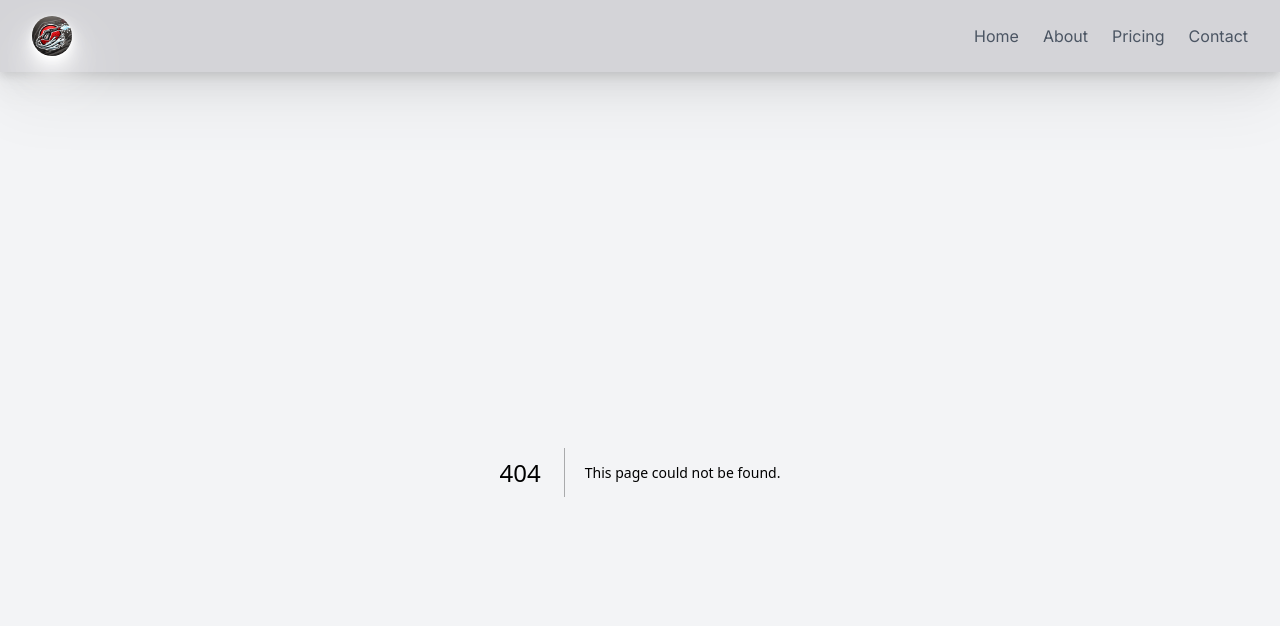
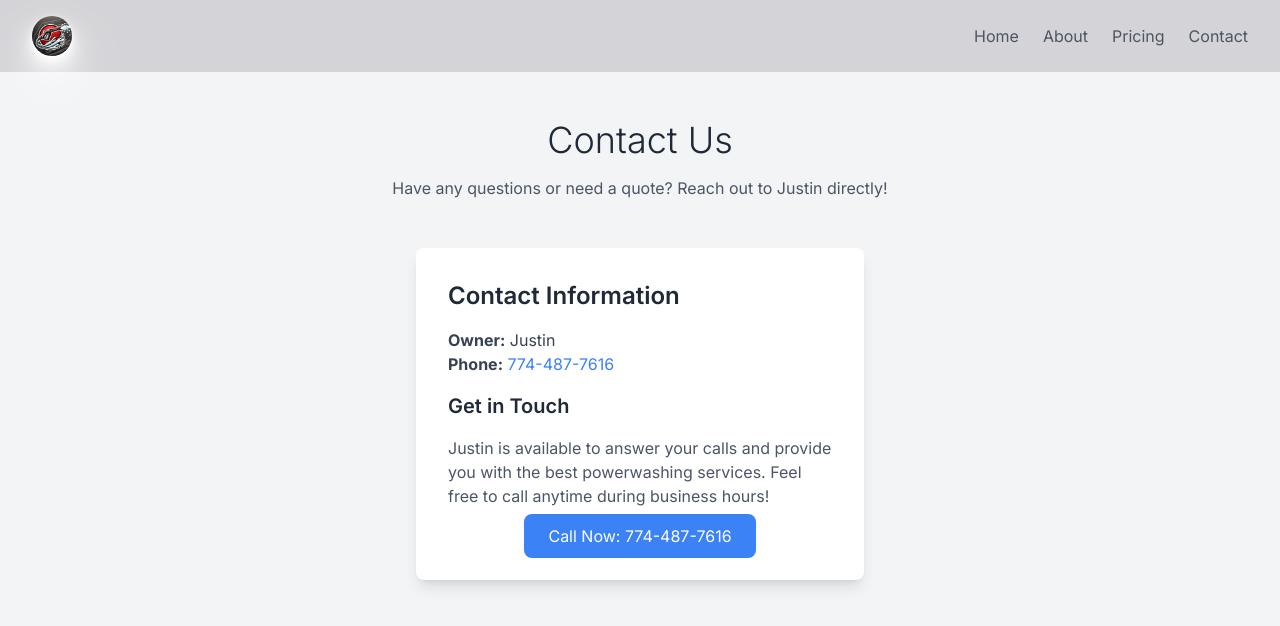
Before and after one commit to jaredvgraham/graham-power-washing, a Next.js app: page /contact in a window 1280 px wide. Before the commit this address had no page. Shown: the top 626 px of the page. Built offline with nearby package versions, Linux system fonts and the light colour scheme.

Commit message:
review update

```diff
--- /dev/null
+++ b/src/app/contact/page.tsx
@@ -0,0 +1,47 @@
+import React from "react";
+
+const ContactPage = () => {
+  return (
+    <div className="bg-gray-100 py-12">
+      <div className="container mx-auto text-center mb-12">
+        <h1 className="text-4xl font-light text-gray-800">Contact Us</h1>
+        <p className="text-gray-600 mt-4 max-w-3xl mx-auto">
+          Have any questions or need a quote? Reach out to Justin directly!
+        </p>
+      </div>
+      <div className="container mx-auto px-4">
+        <div className="max-w-md mx-auto bg-white p-8 rounded-lg shadow-lg">
+          <h2 className="text-2xl font-semibold text-gray-800 mb-4">
+            Contact Information
+          </h2>
+          <p className="text-gray-700 mb-4">
+            <strong>Owner:</strong> Justin
+            <br />
+            <strong>Phone:</strong>{" "}
+            <a href="tel:7744877616" className="text-blue-500 hover:underline">
+              774-487-7616
+            </a>
+          </p>
+          <h3 className="text-xl font-semibold text-gray-800 mb-4">
+            Get in Touch
+          </h3>
+          <p className="text-gray-600 mb-4">
+            Justin is available to answer your calls and provide you with the
+            best powerwashing services. Feel free to call anytime during
+            business hours!
+          </p>
+          <div className="text-center">
+            <a
+              href="tel:7744877616"
+              className="bg-blue-500 text-white py-3 px-6 rounded-lg hover:bg-blue-600 transition duration-300"
+            >
+              Call Now: 774-487-7616
+            </a>
+          </div>
+        </div>
+      </div>
+    </div>
+  );
+};
+
+export default ContactPage;
--- a/src/components/AboutUs.tsx
+++ b/src/components/AboutUs.tsx
@@ -6,7 +6,7 @@ const AboutUs = () => {
     <div className="bg-white py-12">
       <div className="container mx-auto text-center mb-12">
         <h1 className="text-4xl font-light text-gray-800">About Us</h1>
-        <p className="text-gray-600 mt-4 max-w-3xl mx-auto">
+        <p className="text-gray-600 mt-4 max-w-3xl mx-auto p-2">
           Welcome to Graham Power-Washing! We are a family-owned business run by
           two brothers, Justin and Jared, who have been providing top-quality
           power washing services for over a decade. Specializing in all aspects
@@ -16,9 +16,9 @@ const AboutUs = () => {
       </div>
       <div className="container mx-auto flex flex-col md:flex-row items-center justify-center gap-8 px-6">
         <div className="max-w-sm">
-          <Image src="/justin2.jpg" alt="Justin" width={300} height={300} />
+          <Image src="/justin2.jpg" alt="Justin" width={310} height={310} />
           <h2 className="text-xl font-semibold mt-4">Justin</h2>
-          <p className="text-gray-600 mt-2">
+          <p className="text-gray-600 mt-2 w-80">
             Justin brings his extensive experience and keen eye for detail to
             every project, ensuring each job is completed to the highest
             standard.
@@ -27,7 +27,7 @@ const AboutUs = () => {
         <div className="max-w-sm">
           <Image src="/me.jpg" alt="Jared" width={300} height={300} />
           <h2 className="text-xl font-semibold mt-4">Jared</h2>
-          <p className="text-gray-600 mt-2">
+          <p className="text-gray-600 mt-2 w-80">
             Jared&apos;s dedication and commitment to customer satisfaction
             shine through in his work, making sure every client is happy with
             the results.
@@ -35,7 +35,7 @@ const AboutUs = () => {
         </div>
       </div>
       <div className="container mx-auto text-center mt-12">
-        <p className="text-gray-600 max-w-3xl mx-auto">
+        <p className="text-gray-600 max-w-3xl mx-auto p-2  ">
           At Graham Power-Washing, we believe in delivering exceptional results
           and building long-lasting relationships with our clients. Whether
           it&apos;s a small residential house or a large commercial building, we
--- a/src/components/GetAQuote.tsx
+++ b/src/components/GetAQuote.tsx
@@ -14,6 +14,7 @@ const GetAQuote = () => {
 
   const handleSubmit = async (e: React.FormEvent) => {
     e.preventDefault();
+    console.log(formData.images.length);
 
     const form = new FormData();
     form.append("name", formData.name);
@@ -38,19 +39,23 @@ const GetAQuote = () => {
   };
 
   const handleFileChange = (e: React.ChangeEvent<HTMLInputElement>) => {
-    if (!e.target.files) return;
-    if (e.target.files.length > 0) {
+    if (e.target.files) {
       const filesArray = Array.from(e.target.files);
-      setFormData({ ...formData, images: filesArray });
+      console.log(filesArray);
+
+      setFormData((prevState) => ({
+        ...prevState,
+        images: [...prevState.images, ...filesArray],
+      }));
     }
   };
 
   return (
-    <div className="bg-gray-100 py-12">
+    <div className=" py-12">
       <div className="container mx-auto text-center mb-12">
         <h1 className="text-4xl font-light text-gray-800">Get A Quote</h1>
         <p className="text-gray-600 mt-4 max-w-3xl mx-auto">
-          Fill out the form below to get a quote for our power washing services.
+          Fill out the form below to get a finalized quote today.
         </p>
       </div>
       <div className="container mx-auto px-4">
@@ -108,7 +113,7 @@ const GetAQuote = () => {
             className="block text-gray-700 text-lg font-semibold mb-2"
             htmlFor="images"
           >
-            Images
+            Images (optional)
           </label>
           <input
             type="file"
@@ -116,8 +121,20 @@ const GetAQuote = () => {
             multiple
             onChange={handleFileChange}
             className="w-full p-3 mb-4 border rounded-lg"
-            required
           />
+          {formData.images.length > 0 && (
+            <div className="flex flex-wrap gap-4">
+              {formData.images.map((file, index) => (
+                <div key={index}>
+                  <img
+                    src={URL.createObjectURL(file)}
+                    alt={file.name}
+                    className="w-20 h-20 object-cover rounded-lg"
+                  />
+                </div>
+              ))}
+            </div>
+          )}
           <label
             className="block text-gray-700 text-lg font-semibold mb-2"
             htmlFor="message"
--- a/src/components/Hero.tsx
+++ b/src/components/Hero.tsx
@@ -19,7 +19,8 @@ const Hero = () => {
           Graham Power-Washing
         </h1>
         <p className="text-xl text-center font-extralight">
-          Committed to delivering exceptional results every time.
+          Committed to delivering exceptional results to the South Shore every
+          time.
         </p>
       </div>
       <div className="w-full md:w-5/6 lg:w-2/3 xl:w-2/4 box">
--- a/src/components/Navbar.tsx
+++ b/src/components/Navbar.tsx
@@ -3,7 +3,7 @@ import React from "react";
 
 const Navbar = () => {
   return (
-    <nav className="flex items-center w-full bg-zinc-300  thinBox py-4 px-8">
+    <nav className="flex items-center w-full bg-zinc-300 thinBox py-4 px-8">
       <div className="flex justify-between items-center w-full">
         <div className="flex items-center">
           <a className="navbar-item" href="/">
@@ -34,7 +34,7 @@ const Navbar = () => {
           </a>
           <a
             className="navbar-item text-gray-600 hover:text-blue-500"
-            href="/about"
+            href="/contact"
           >
             Contact
           </a>
--- a/src/components/OurWork.tsx
+++ b/src/components/OurWork.tsx
@@ -55,6 +55,8 @@ const OurWork = () => {
               alt={img.title}
               width={300}
               height={300}
+              layout="responsive"
+              objectFit="cover"
             />
             <div className="absolute inset-0 bg-black bg-opacity-50 flex items-center justify-center opacity-0 hover:opacity-100 transition-opacity duration-300">
               <p className="text-white text-lg">Project {index + 1}</p>
--- a/src/components/PriceCalculator.tsx
+++ b/src/components/PriceCalculator.tsx
@@ -1,5 +1,6 @@
 "use client";
 import React, { FormEvent, useState } from "react";
+import GetAQuote from "./GetAQuote";
 
 const PricingPage = () => {
   const [squareFootage, setSquareFootage] = useState<number>(0);
@@ -13,7 +14,7 @@ const PricingPage = () => {
   };
 
   return (
-    <div className="bg-gray-100 py-12">
+    <div className=" py-12">
       <div className="container mx-auto text-center mb-12">
         <h1 className="text-4xl font-light text-gray-800">
           Pricing Calculator
@@ -59,6 +60,7 @@ const PricingPage = () => {
           </div>
         )}
       </div>
+      <GetAQuote />
     </div>
   );
 };
--- a/src/components/Reviews.tsx
+++ b/src/components/Reviews.tsx
@@ -37,18 +37,18 @@ const Reviews = () => {
 
       <div className="grid grid-cols-1 md:grid-cols-2 lg:grid-cols-3 gap-8 p-8">
         <ReviewCard
-          review="Great service, very professional."
-          author="John Doe"
+          review="Graham power washed our house, decks, driveway, &amp; camper and it all came out beautifully. You don't realize how badly it needs to be done until it's all clean! Thank you Jared &amp; Justin"
+          author="Cora Showers"
           rating={5}
         />
         <ReviewCard
-          review="Amazing results, highly recommend!"
-          author="Jane Smith"
-          rating={4}
+          review="Unbelievable job at my house!! They did my house, deck, pool deck, and pool fence today. I was like a kid on Christmas morning when I came today! Highly recommend them to anyone. Very reasonable price and more importantly EXCEPTIONAL work!"
+          author="Chris Jones"
+          rating={5}
         />
         <ReviewCard
-          review="Very thorough and efficient."
-          author="Mark Johnson"
+          review="Justin pressure washed my house a few days ago and I saw it dry today for the first time. I'm not surprised but it looks awesome. Meticulous in every way, from the first callback within the hour, on schedule for the estimate visit, excellent price, great job and fantastic customer service. Thank you Justin. Highly recommended."
+          author="Kevin Geary"
           rating={5}
         />
       </div>
```
